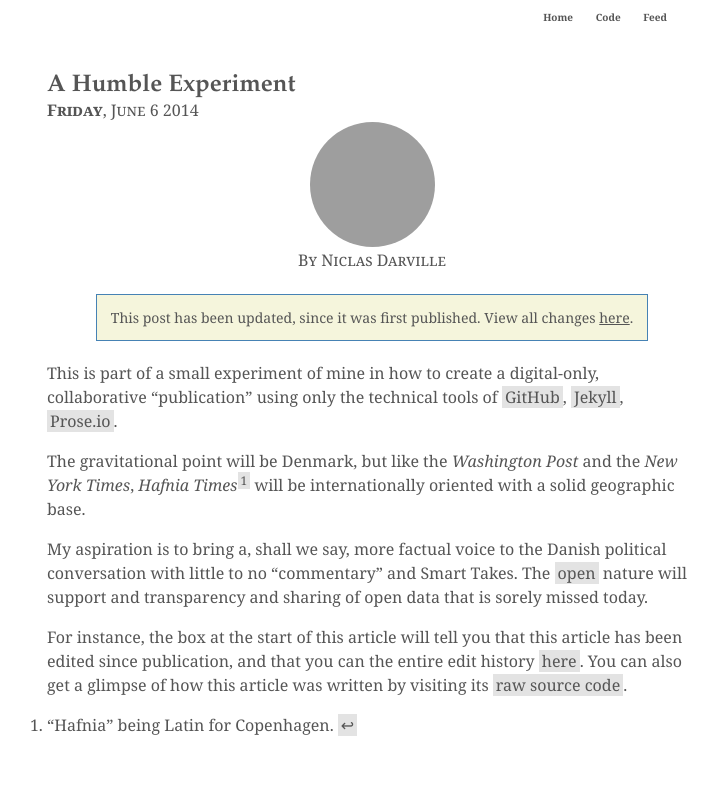
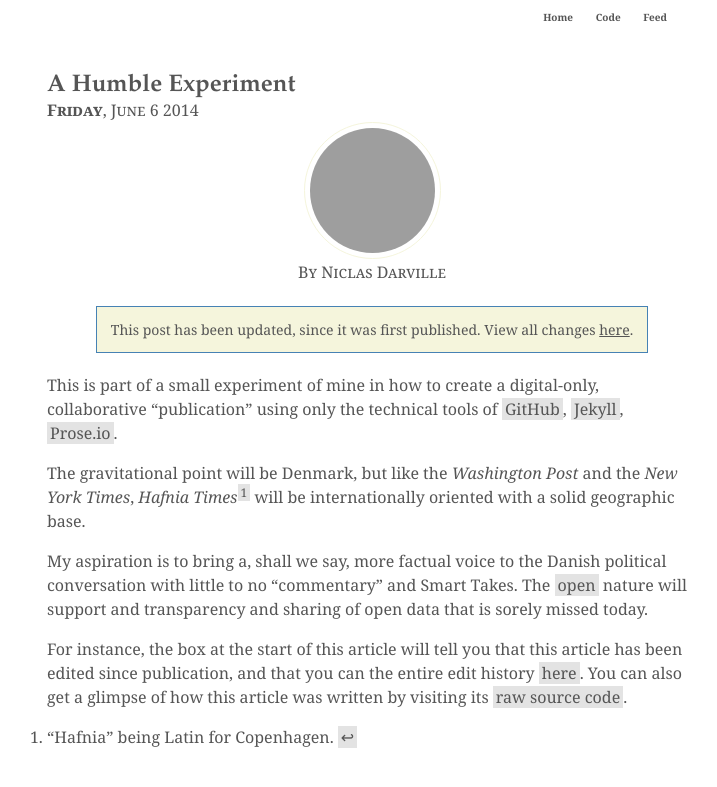
Before and after one commit to hafniatimes/hafniatimes.github.io, a Jekyll site: the page built from _posts/2014-06-06-intro.markdown, in a window 1280 px wide. Shown: the top 787 px of the page, without its empty margins (268-985 px from the left). Built offline with Jekyll 4.4.1, drawn with Linux system fonts in a browser that asks for light colours; grey boxes are pictures that could not be loaded.

Commit message:
Added border around avatars

```diff
--- a/static/css/style.css
+++ b/static/css/style.css
@@ -277,7 +277,9 @@ h2 {
   text-align: center;
   margin-left: auto;
   margin-right: auto;
-  display: block; }
+  display: block;
+  border: 1px solid beige;
+  padding: 5px; }
 .post .byline {
   font-size: 0.875em;
   margin-top: 0;
--- a/static/css/style.scss
+++ b/static/css/style.scss
@@ -59,6 +59,9 @@ h2 {
         } // @else == square
         @include center;
         display: block;
+        // Add circle around avatar
+        border: 1px solid beige;
+        padding: 5px;
     }
 
     .byline {
```
